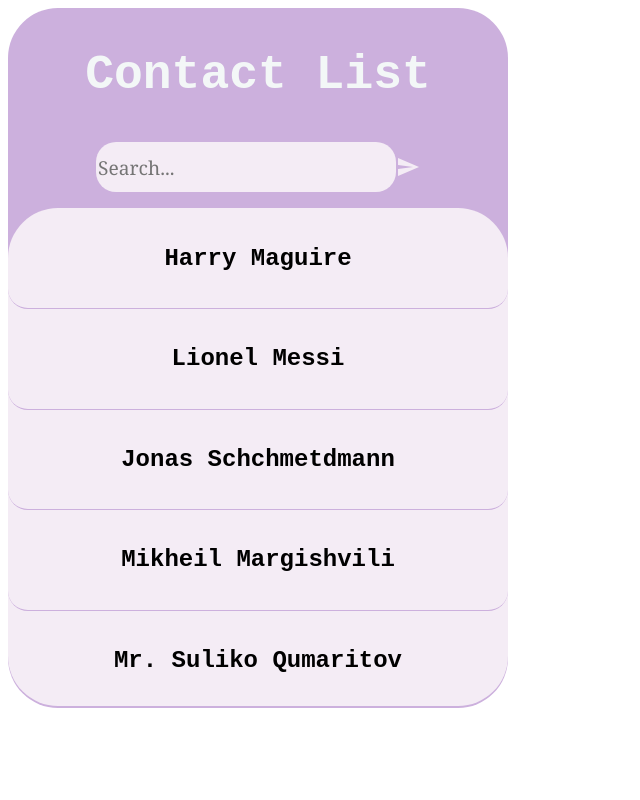
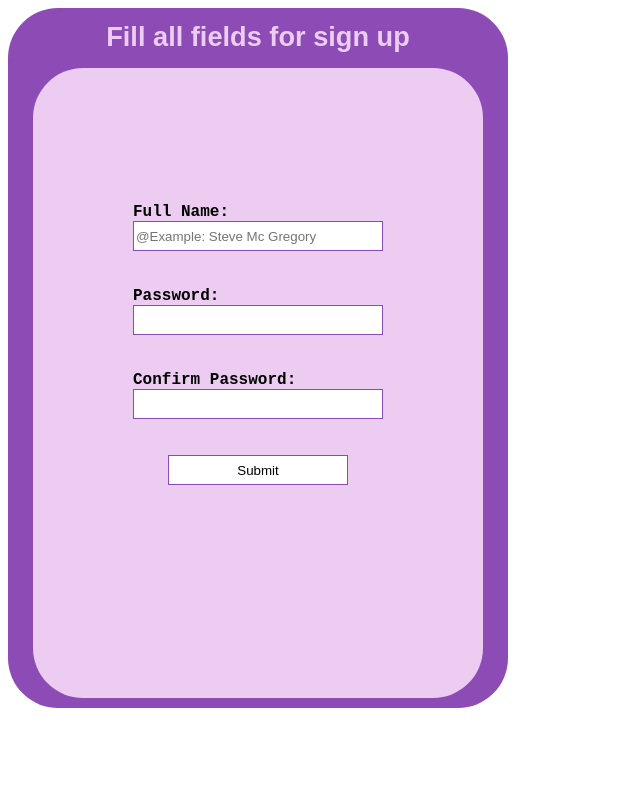
Before and after one commit to Alim1899/chatbox, a plain HTML site: page index.html in a window 1280 px wide. Shown: the whole page, without its empty margins (0-640 px from the left). Drawn offline with nearby package versions, Linux system fonts and the light colour scheme.

Commit message:
Added signUp page and styles for it

```diff
--- a/index.html
+++ b/index.html
@@ -11,6 +11,16 @@
     <title>chatbox</title>
 </head>
 <body>
+    <!-- html for ligin page -->
+    <form class="signup">
+        <h2 class="signupMsg">Fill all fields for sign up</h2>
+        <div class="signupDiv">
+        <label class="nameLabel"><h4 class="labelHead">Full Name:<input type="text" placeholder="@Example: Steve Mc Gregory"></h4></label>
+        <label class="passwordLabel"><h4 class="labelHead">Password:<input type="password" ></h4></label>
+        <label class="passwordConfirmLabel"><h4 class="labelHead">Confirm Password:<input type="password" ></h4></label>
+        <label class="submitLabel"><Button class="submitBtn" type="submit">Submit</Button></label>
+        </div>
+    </form>
     <!-- html for contact-list page -->
     <div class="box">
         <h1 class="heading">Contact List</h1>
@@ -27,7 +37,7 @@
             </div>
         </div>
     </div>
-
+    <!--html for chatting page -->
     <div class="chat">
         <h1 class="contact-name"></h1>
         <div class="exitBtn"><button class="btn-exit"><span class="material-symbols-outlined">undo</span></button>
@@ -45,8 +55,6 @@
                 </span></button>
             </form>
     </div>
-
-
 </body>
 <script src="script.js"></script>
 </html>
--- a/script.js
+++ b/script.js
@@ -94,7 +94,7 @@ const undoBtn = document.querySelector(".btn-exit");
 
     lisst.forEach(el => el.addEventListener('click', function (e){
 
-         firstPage.style.visibility = 'hidden';
+        firstPage.style.visibility = 'hidden';
         secondPage.style.visibility = 'visible';
           msgContact.textContent = e.target.textContent;
       }))
--- a/styles.css
+++ b/styles.css
@@ -1,21 +1,85 @@
 :root{
     --viewWidth: 500px;
-    --mainColor: #ccb0dd;
+    --mainColor: #8d4bb6;
+    --mainTextColor:#ecccf0;
+    --viewHeight: 700px;
+    --mainBorderRadius: 50px;
+    --mainFont:'Courier New', Courier, monospace;
 }
 
+/* Styles for signup and login page */
+.signup{
+   display: inline-flex;
+   align-items: center;
+   justify-content: center;
+}
+
+.signupMsg{
+    position: absolute;
+    margin-top: -620px;
+    font-weight: 900;
+    font-family: sans-serif;
+    color:var(--mainTextColor);
+    font-size: 1.7rem;
+}
+.nameLabel, .passwordLabel, .passwordConfirmLabel, .submitLabel{
+    display: block;
+    margin: auto;
+    width: 80%;
+}
+.labelHead{
+    display: block;
+    width: 250px;
+    margin: 10% auto;
+}
+.labelHead>input{
+    height: 30px;
+    width: 100%;
+    border: 1px solid var(--mainColor);
+}
+.submitLabel{
+    height: 30px;
+    width: 40%;
+    display: flex;
+    justify-content: center;
+}
+.submitLabel>button{
+    width: 100%;
+    border: 1px solid var(--mainColor);
+    background-color: white;
+    font-family: sans-serif;
+}
+.submitLabel>button:hover{
+    height: 150%;
+    background-color: #e2d0ee;
+    font-size: 1.4rem;
+}
+
+.nameLabel{
+    margin-top: 30%;
+}
+.signupDiv{
+    margin-top: 10%;
+    width: 90%;
+    height: 90%;
+    border-radius: var(--mainBorderRadius);
+    background-color:var(--mainTextColor);
+}
 
 /* Styles that matching for contact list and chat pages */
-.box, .chat{
+.box, .chat, .signup{
     width:var(--viewWidth);
-    height: 700px;
+    height: var(--viewHeight);
     position: absolute;
-    border-radius: 50px;
+    border-radius: var(--mainBorderRadius);
     background-color:var(--mainColor);
+    font-family:var(--mainFont);
+
 }
 /* Temporary */
-/* .chat{
+.chat{
     margin-left: var(--viewWidth);
-} */
+}
 /* Styles for first Page  - Contact list */
 .heading{
     display: flex;
@@ -24,17 +88,16 @@
     height: 10%;
     color:rgb(243, 247, 247);
     font-size: 3rem;
-    font-family:'Courier New', Courier, monospace;
+    font-family:var(--mainFont);
     position:relative;
 }
 
 .contact-list{
     font-weight: 600;
-    font-family: 'Courier New', Courier, monospace;
     width:100%;
     height: 498px;
-    border-radius: 50px;
-    background-color: #f4ecf5;
+    border-radius: var(--mainBorderRadius);
+    background-color: var(--mainTextColor);
     display: block;
     max-height: 80%;
     overflow-y:scroll;
@@ -66,9 +129,8 @@ opacity: 0;
     width: 300px;
     font-size: larger;
     height: 50px;
-    background-color: #f4ecf5;
+    background-color: var(--mainTextColor);
     border: none;
-    font-family: Cambria, Cochin, Georgia, Times, 'Times New Roman', serif;
 }
 
 
@@ -98,7 +160,7 @@ align-items: center;
 }
 
 .material-icons{
-    color: #f4ecf5
+    color: var(--mainTextColor);
 }
 .material-icons:hover{
     cursor:pointer;
@@ -112,8 +174,8 @@ align-items: center;
     font-weight: 600;
     width:94%;
     height: 450px;
-    border-radius: 50px;
-    background-color: #f4ecf5;
+    border-radius: var(--mainBorderRadius);
+    background-color: var(--mainTextColor);
     margin-left: 3%;
 }
 .contact-name{
@@ -126,13 +188,11 @@ text-justify: distribute;
 text-align-last: left;
     color:rgb(243, 247, 247);
     font-size: 3rem;
-    font-family:'Courier New', Courier, monospace;
 }
 .sentMsg-div {
     width: 100%;
     max-height: 400px;
     text-align: right;
-    font-family:'Courier New', Courier, monospace;
     overflow: scroll;
 }
 .sentMsg-p{
@@ -175,7 +235,7 @@ text-align-last: left;
 
 
 .box{
-    visibility: visible;
+    visibility: hidden;
 }
 .chat{
 visibility: hidden;
```
